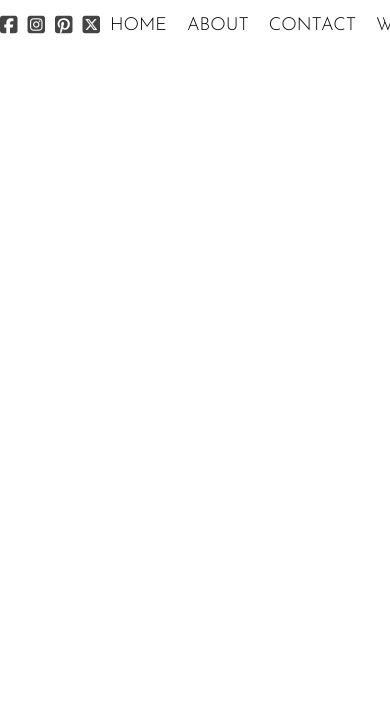
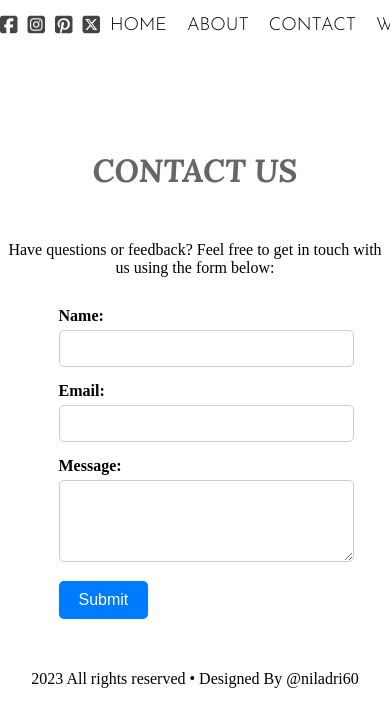
Before and after one commit to niladri60/OmniBlog, a React (Create React App) app in the folder client/: page /contact in a window 390 px wide. Shown: the top 726 px of the page. Built offline with nearby package versions, Linux system fonts and the light colour scheme.

Commit message:
Add about and contact page

```diff
--- a/client/src/App.jsx
+++ b/client/src/App.jsx
@@ -1,4 +1,6 @@
 import Topbar from "./components/topbar/Topbar";
+import About from "./pages/about/About";
+import Contact from "./pages/contact/Contact";
 import Homepage from "./pages/homepage/Homepage";
 import Login from "./pages/login/Login";
 import Register from "./pages/register/Register";
@@ -15,6 +17,8 @@ function App() {
       <Routes>
         <Route path="/" element={<Homepage />} />
         <Route path="/posts" element={<Homepage />} />
+        <Route path="/about" element={<About />} />
+        <Route path="/contact" element={<Contact />} />
         <Route
           path="/register"
           element={currentUser ? <Homepage /> : <Register />}
--- a/client/src/components/topbar/Topbar.jsx
+++ b/client/src/components/topbar/Topbar.jsx
@@ -18,8 +18,12 @@ export default function Topbar() {
               HOME
             </Link>
           </li>
-          <li className="topListItem">ABOUT</li>
-          <li className="topListItem">CONTACT</li>
+          <li className="topListItem"><Link className="link" to="/about">
+              ABOUT
+            </Link></li>
+          <li className="topListItem"><Link className="link" to="/contact">
+              CONTACT
+            </Link></li>
           <li className="topListItem">
             <Link className="link" to="/write">
               WRITE
--- /dev/null
+++ b/client/src/pages/about/About.jsx
@@ -0,0 +1,34 @@
+import React from 'react'
+import "./about.css"
+import BottomBar from "../../components/bottomBar/BottomBar";
+export default function About() {
+  return (
+    <>
+    <div className="about-page">
+
+    <h1>About Us</h1>
+    <div className='aboutContent'>
+    <p>
+      We are passionate about sharing our knowledge and experiences with you.
+      Our goal is to provide valuable content on a wide range of topics.
+    </p>
+    <p>
+      Whether you're interested in technology, travel, food, or anything in
+      between, you'll find something here that piques your interest.
+    </p>
+    <p>
+      Our team of writers is dedicated to delivering high-quality articles,
+      guides, and stories that inform, inspire, and entertain.
+    </p>
+    <p>
+      Thank you for visiting our blog. We hope you enjoy reading our posts as
+      much as we enjoy creating them.
+    </p>
+    <p>Happy reading!</p>
+    </div>
+
+  </div>
+  <BottomBar/>
+  </>
+  )
+}
--- /dev/null
+++ b/client/src/pages/about/about.css
@@ -0,0 +1,31 @@
+.about-page {
+    display: flex;
+    flex-direction: column;
+    align-items: center;
+    justify-content: center;
+    height: 80vh;
+  }
+
+  h1 {
+    font-size: 4rem;
+    font-weight: 700;
+    color: #333;
+    font-family: "Lora", serif;
+  }
+
+  .aboutContent {
+    font-size: 1.2rem;
+    font-weight: 400;
+    color: #333;
+    margin-top: 80px;
+  }
+
+  @media only screen and (max-width: 768px) {
+    h1 {
+      font-size: 2rem;
+    }
+
+    p {
+      font-size: 1rem;
+    }
+  }
--- /dev/null
+++ b/client/src/pages/contact/Contact.jsx
@@ -0,0 +1,27 @@
+import BottomBar from "../../components/bottomBar/BottomBar";
+import "./contact.css";
+
+export default function Contact() {
+  return (
+    <div class="contact-section1">
+      <h1 className="header1">Contact Us</h1>
+      <p className="ctx">
+        Have questions or feedback? Feel free to get in touch with us using the
+        form below:
+      </p>
+      <form className="contactForm" action="#" method="post">
+        <label className="label1" for="name">Name:</label>
+        <input className="input1" type="text" id="name" name="name" required />
+
+        <label className="label1" for="email">Email:</label>
+        <input className="input1" type="email" id="email" name="email" required />
+
+        <label className="label1" for="message">Message:</label>
+        <textarea className="msg" id="message" name="message" rows="4" required></textarea>
+        <br />
+        <button id="btn" type="submit">Submit</button>
+      </form>
+      <BottomBar />
+    </div>
+  );
+}
--- /dev/null
+++ b/client/src/pages/contact/contact.css
@@ -0,0 +1,61 @@
+.contact-section1 {
+  padding: 100px 0;
+  background: #fff;
+}
+
+.header1 {
+  text-align: center;
+  color: #666;
+  margin-bottom: 50px;
+  text-transform: uppercase;
+}
+
+.ctx {
+  text-align: center;
+}
+
+.contactForm {
+  width: 70%;
+  margin: 30px auto;
+}
+
+.label1 {
+  display: block;
+  font-weight: bold;
+  margin-bottom: 5px;
+}
+
+.input1[type="text"],
+.input1[type="email"],
+.msg {
+  width: 100%;
+  padding: 10px;
+  margin-bottom: 15px;
+  border: 1px solid #ccc;
+  border-radius: 5px;
+}
+
+.msg {
+  resize: vertical;
+}
+
+#btn[type="submit"] {
+  background-color: #007BFF;
+  color: #fff;
+  border: none;
+  padding: 10px 20px;
+  border-radius: 5px;
+  cursor: pointer;
+  font-size: 16px;
+}
+
+#btn[type="submit"]:hover {
+  background-color: #0056b3;
+}
+
+@media only screen and (min-width: 768px) {
+  .contactForm {
+    width: 50%;
+    margin: 30px auto;
+  }
+}
```
